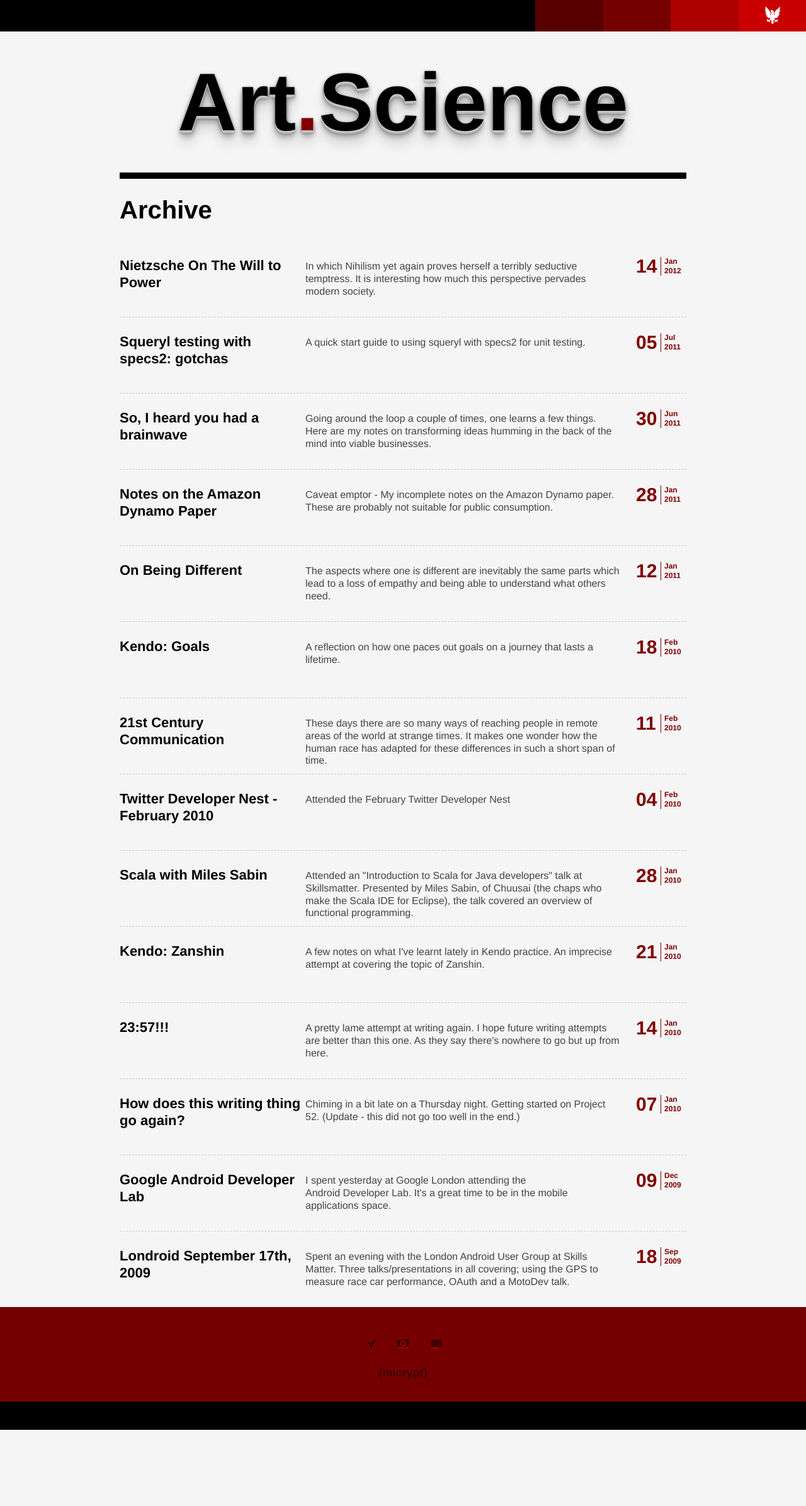
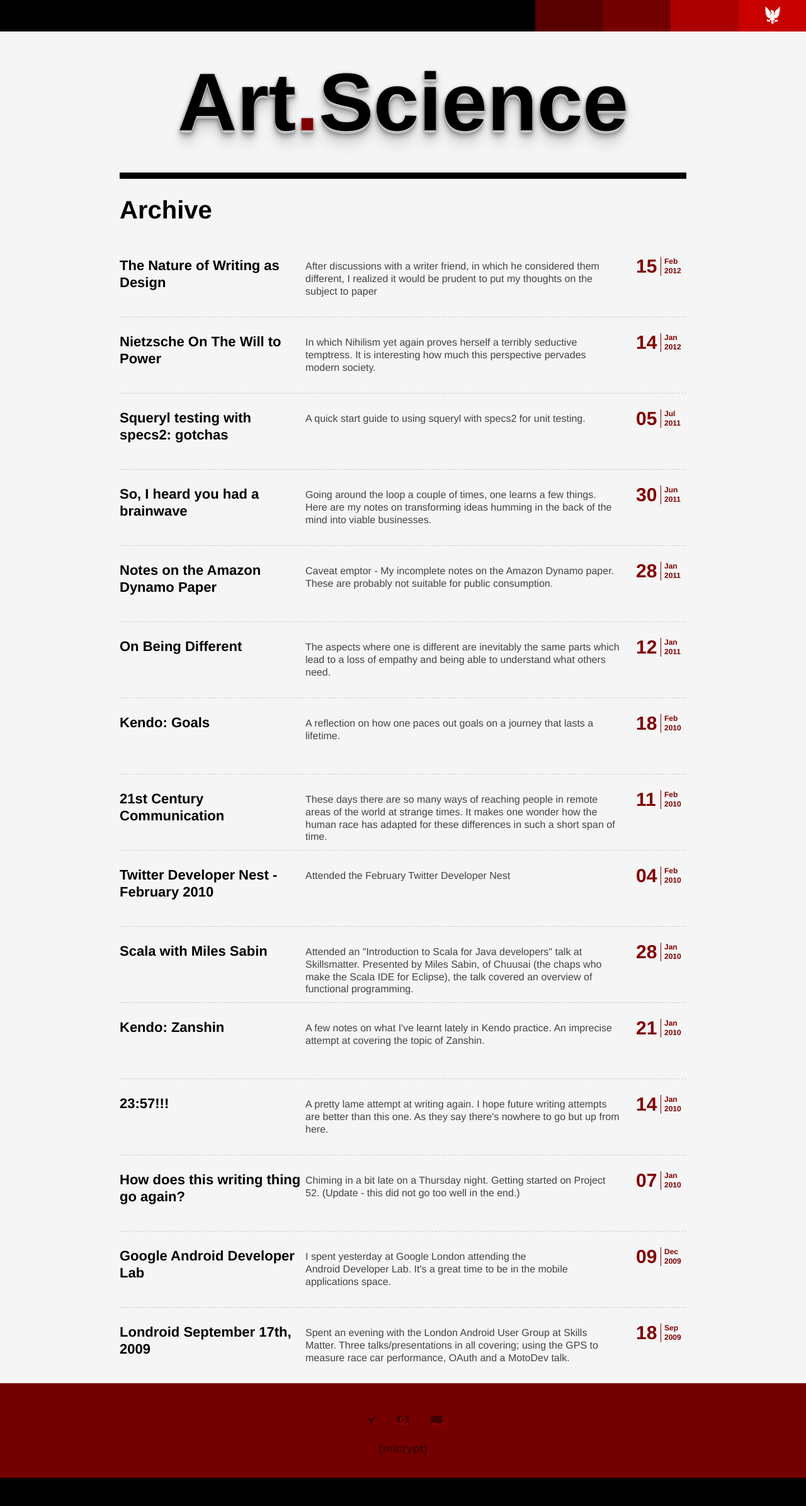
Before and after one commit to micrypt/micrypt.github.com, a Jekyll site: the page built from archive.html, in a window 1280 px wide. Shown: the whole page at 63% size. Built offline with Jekyll 4.4.1, drawn with Linux system fonts in a browser that asks for light colours; nearby versions of some CDN libraries; before the commit the page ends 2271 px from its top, so only the background shows below that; some of the changed lines change nothing that is shown.

Commit message:
Post: Added a new entry for February

```diff
--- /dev/null
+++ b/_posts/2012-2-15-Writing-as-design.textile
@@ -0,0 +1,48 @@
+---
+layout: post
+title: "The Nature of Writing as Design"
+postdate: 2012-1-15 12:04:09
+summary: After discussions with a writer friend, in which he considered them different, I realized it would be prudent to put my thoughts on the subject to paper
+---
+
+h2. The nature of design
+
+Design is used to describe a great many things, from the creation of toys and software, to the construction of aircraft. All these things might be considered "designed". However, there is no universally accepted definition of design. The way it is used differs from field to field. So, first we need to attempt a definition that strips away the differences of medium and technology.
+
+For the purpose of this discussion, I am going to define design as: **the process by which we make decisions that shape the world around us**.
+
+I can already feel you recoiling in horror at such a vague definition, but the alternative to the 'keep it general' definition is to become sucked into specifics -  using the word to mean either the aesthetics of a certain entity, or more generally, its architecture.
+
+This might then lead you to conclude that writing isn't as much like architecture design as it is art, aside from the fact that it follows some syntactic rules. However, you find that the latter definition breaks down in the scope of a few things that are clearly designed but are not clearly aesthetically or architecturally so, such as behavioural processes and choices of how to respond to various stimuli.
+
+It would be pragmatic to view the physical outputs as just another facet of the core of a thought system (regardless of which one it is). Otherwise, you need to section off different so-called design processes for each and every output of this thought system: one for writing, one for cooking and so on. Those seem like artificial constructs, because of the human need to compartmentalize.
+
+h2. Writing as design
+
+In 1999, Mike Sharples, a University of Birmingham professor penned “How We Write: Writing as Creative Design”, in which he describes writing as "a conscious and creative communication with and through materials to achieve a human effect" - a description with roots in a book on design. He goes on to discuss Bryan Lawson's book, "How Designers Think", drawing parallels between his words and how they apply equally to writing. To get a feel for these, I have altered his declarations, making the simple substitution of "writing" for "design". This leads to obvious thoughts such as: "writing problems are open-ended and cannot be fully specified", "the writing process is endless", "there is no infallibly correct process of design" and so on.
+
+Writing is communication and communication is design. Taking design as the process by which we make decisions that shape the world around us, it is clear that we weave words and worlds with an intended effect on observers. You write a few carefully chosen words with an intended effect on the reader. You inform, delight, elucidate facts and open new opportunities. In the particular case of writing, you use a different device, the human mind, to perform computations.
+
+h2. A short diversion: Design as it applies to the web
+
+When we begin to view product design on the web, for example, as a special thing, there is the risk that we might confine ourselves to the known limits of a nascent field without relying on the wealth of knowledge on the subject of creativity that has been built up over centuries of philosophical thought.
+
+Even when attempting a narrow definition of design in the context of the web, there is clearly some frustration to be found. “Let’s call it graphic design” declares Mark Boulton (@markboulton). However, this ignores the other facets of design that are in no way "graphic", such as the impact of sound, haptic feedback, all of which could contribute immensely to the overall experience of whatever we create. Rather that doing so, we are reduced to shiny gradients and “user experience design”.
+
+Such brutal narrowing is risky, as it perpetuates a model that does not evolve, one that is set upon the two-dimensional. It would be remiss to do this, but that is not the focus of this discussion and we return to how design is reflected in the medium of the written word.
+
+h2. Bridging the gap
+
+A friend of mine once said, “The design of ideas is not the same as the design of things”, but I would have to disagree. There is no apparent difference beyond the physical limitations of one manifestation. Thus, it is evident that some of the lessons of one medium might be useful when applied to the other.
+
+In Don Norman's classic, The Design of Everyday Things, he describes the seven stages of action which includes a model of perception that could be perfectly usable for the written word. This model describes a range spanning _the gulf of execution_ to the real world, and ultimately _the gulf of evaluation_.
+
+Walking across the spectrum from the material to the immaterial, you arrive at the very same point. All things, even ideas are as perceived by the observer. The observer’s knowledge of things determines his response.
+
+Regarding the inverse, it is fairly common to come across expressions such as “poetry in motion”, "colored words" amongst others. This would suggest a yearning to bridge the gap. In the act of writing, you create an environment, with an intended response by the reading audience to what is written. This is design.
+
+h2. In conclusion
+
+Just as the chair might be designed as a means of sitting down - words are designed to aid the thinking process, and there is no debate as to which is further reaching.
+
+All this serves as a reminder to avoid limiting one's thoughts to what is accomodated by the medium of expression. Ultimately, we are all in the business of creation – the lessons learned by each facet are just as relevant in other aspects.
--- a/css/micrypt.css
+++ b/css/micrypt.css
@@ -267,7 +267,7 @@ font-weight: bold;
 font-size: 25px;
 padding-bottom: 15px;
 }
-div.post a{
+div.post b, div.post a{
 font-family:  'Helvetica Neue',Helvetica,Arial,sans-serif;
 text-decoration: none;
 font-weight: bold;
```
